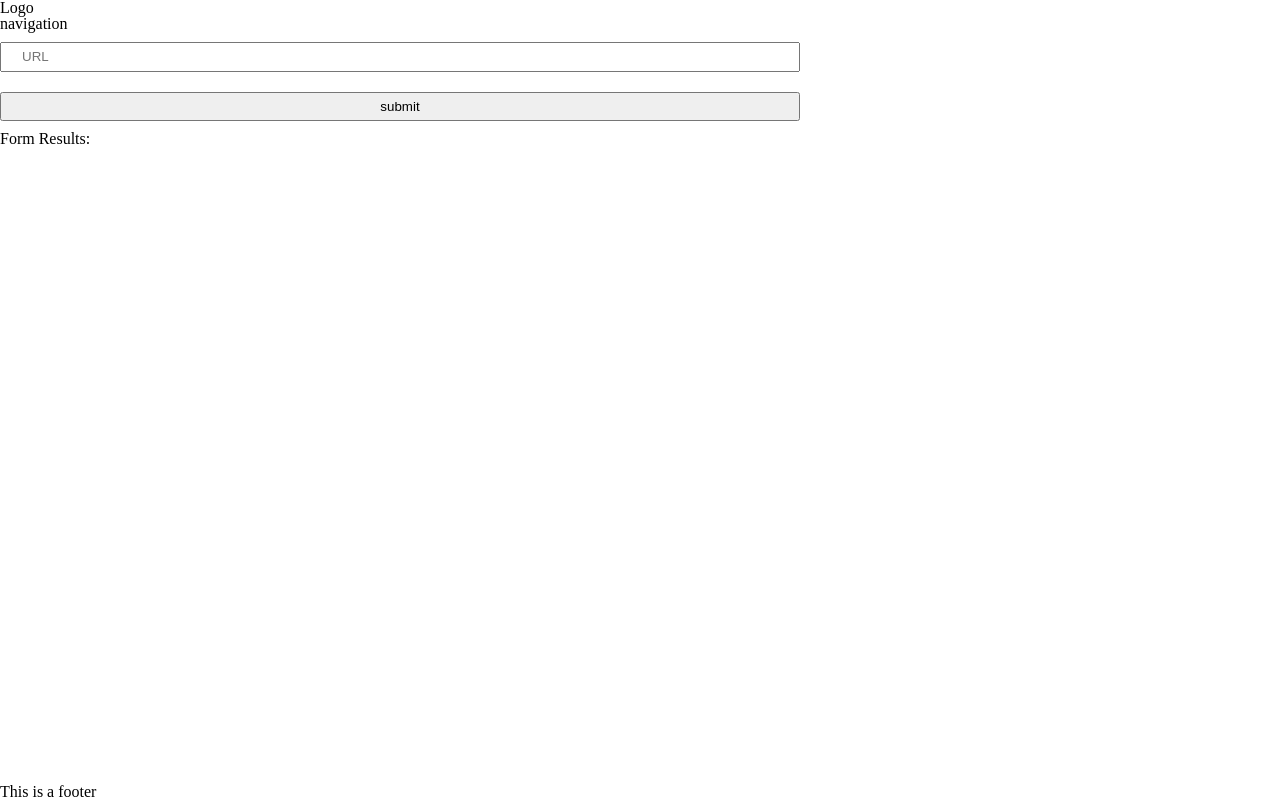
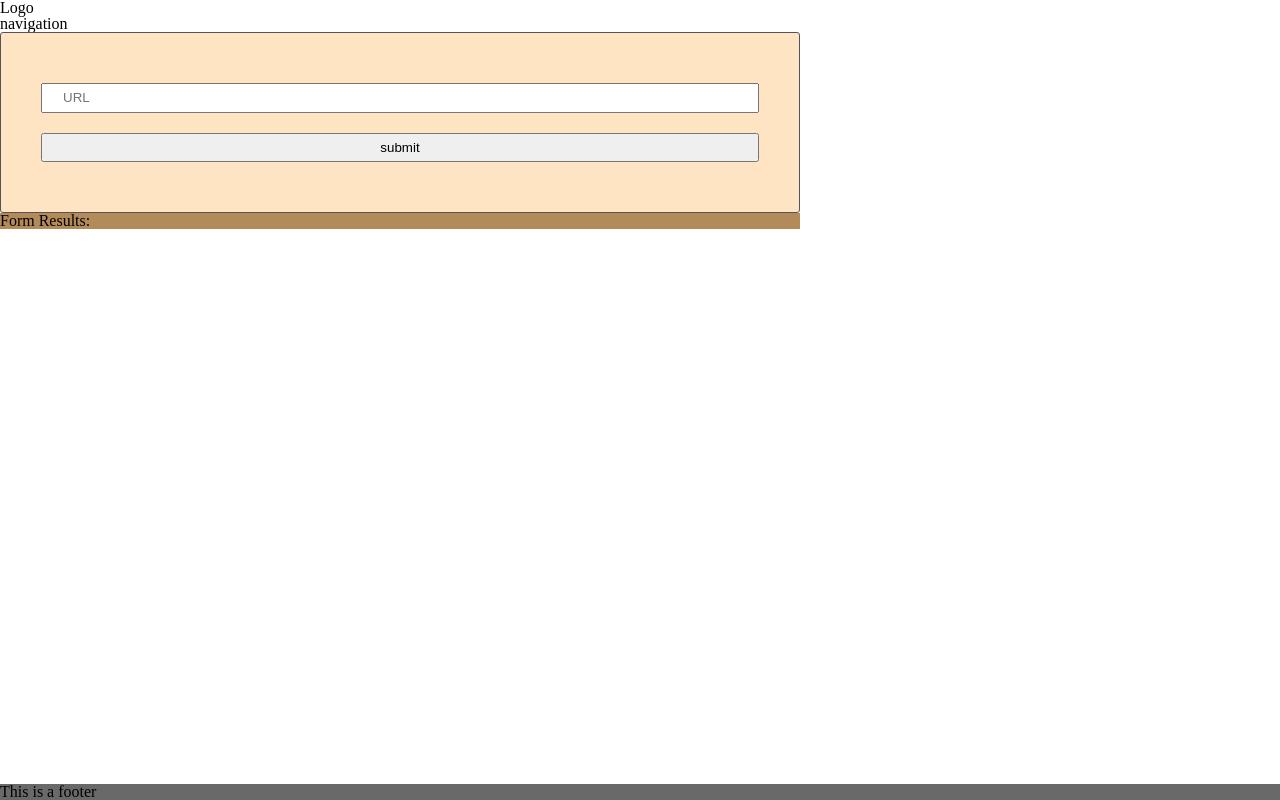
Before and after one commit to SamyNassar/Evaluate-news, a website built with webpack: page src/client/views/index.html in a window 1280 px wide. Built offline with nearby package versions, Linux system fonts and the light colour scheme.

Commit message:
change some style

```diff
--- a/src/client/js/formHandler.js
+++ b/src/client/js/formHandler.js
@@ -8,7 +8,6 @@ function handleSubmit(event) {
     if(Client.ValidateURL(formURL)){
 
         const data = { blogURL: formURL };
-        console.log(data);
 
         fetch('http://localhost:8081/', {
             method: 'POST',
--- a/src/client/styles/footer.scss
+++ b/src/client/styles/footer.scss
@@ -0,0 +1,3 @@
+footer{
+    background-color: dimgray;
+}
--- a/src/client/styles/form.scss
+++ b/src/client/styles/form.scss
@@ -1,7 +1,17 @@
-form {
-    border: 1px solid #545454;
-    border-radius: 3px;
-    padding: 40px;
+
+
+main{
+
+    form {
+        border: 1px solid #545454;
+        border-radius: 3px;
+        padding: 40px;
+        background-color: bisque;
+    }
+
+    section#result-container{
+        background-color: rgb(179, 139, 91)
+    }
 }
 
 input {
--- a/src/client/views/index.html
+++ b/src/client/views/index.html
@@ -2,7 +2,7 @@
 <html lang="en" dir="ltr">
     <head>
         <meta charset="utf-8">
-        <title>Test</title>
+        <title>Article Checker</title>
     </head>
 
     <body>
@@ -17,14 +17,14 @@
         </header>
 
         <main>
-            <section>
+            <section id="form-container">
                 <form class="" onsubmit="return Client.handleSubmit(event)">
                     <input id="url-input" type="url" name="input" value="" placeholder="URL">
                     <input type="submit" name="" value="submit" onclick="return Client.handleSubmit(event)" onsubmit="return Client.handleSubmit(event)">
                 </form>
             </section>
 
-            <section>
+            <section id="result-container">
                 <strong>Form Results:</strong>
                 <div id="results"></div>
             </section>
```
